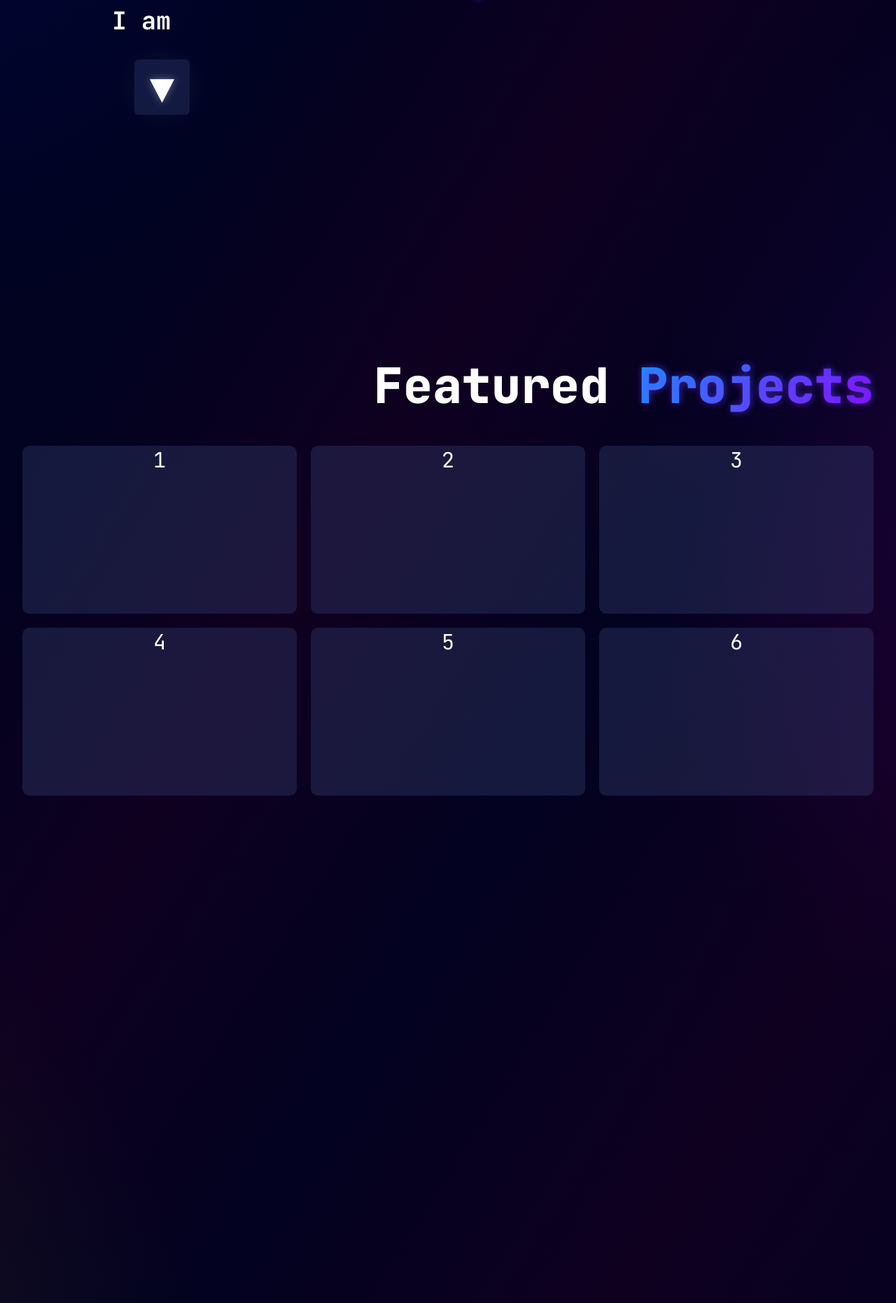
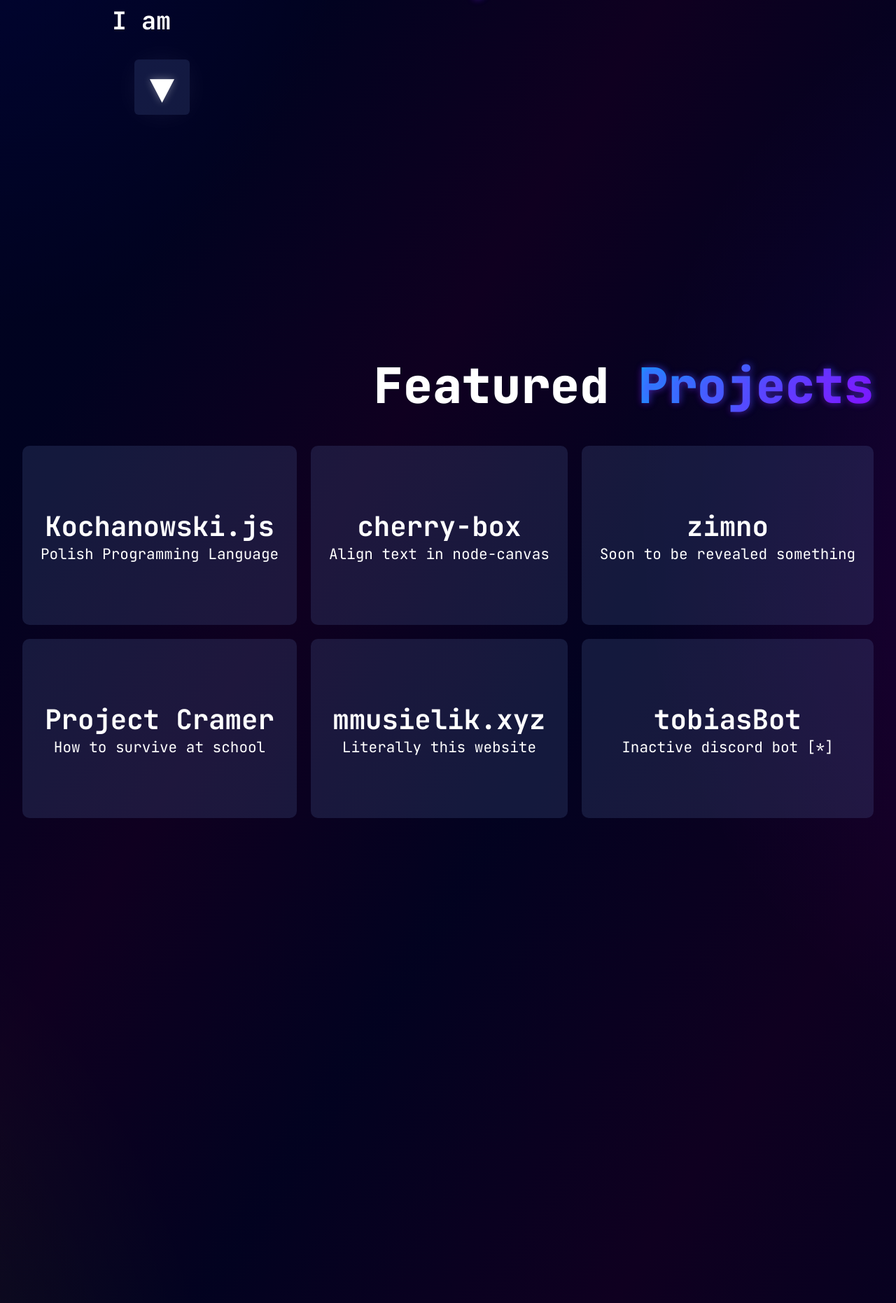
Before and after one commit to CheryX/mmusielik.xyz, a Jekyll site: the page built from index.md, in a window 1280 px wide. Shown: the part 395-2257 px from the top of the page at 70% size. Built offline with Jekyll 4.4.1, drawn with Linux system fonts in a browser that asks for light colours.

Commit message:
Finishing projects section*

```diff
--- /dev/null
+++ b/_includes/project.html
@@ -0,0 +1,11 @@
+{% if include.disabled == "true" %}
+<a onclick="customAlert('This project has been abonded and it\'s code is private')">
+{% else %}
+<a href={{ include.link }} target="_blank">
+{% endif %}
+
+    <div class="item show-on-scroll">
+        <h1>{{ include.title }}</h1>
+        <summary>{{ include.content }}</summary>
+    </div>
+</a>
--- a/_layouts/landing.html
+++ b/_layouts/landing.html
@@ -15,9 +15,6 @@
 	</head>
 
 	<body>
-
-		<!-- Add social links in the top right corner -->
-		<!-- Note to self: Please don't forget to do this when you commit at 4am :) -->
 
 		{% include header.html %}
 
@@ -38,7 +35,7 @@
 					<h2 class="subtitle"><span order="3" class="tp">I am </span> <span order="4" class="tp tp-or tp-loop cheryx text-anim">a programmer|a student|bored</span></h2>
 				</div>
 
-				<!-- Bravo six. Going *down* -->
+				<!-- Bravo six. Scrolling down -->
 				<div id="scrollDown" onclick="window.scrollBy(0, window.innerHeight/2)">
 					<span>▼</span>
 				</div>
@@ -60,12 +57,12 @@
 			<h1 class="title" style="text-align: right;">Featured <span class="cheryx text-anim">Projects</span></h1>
 
 			<div class="projects">
-				<div class="item show-on-scroll">1</div>
-				<div class="item show-on-scroll">2</div>
-				<div class="item show-on-scroll">3</div>
-				<div class="item show-on-scroll">4</div>
-				<div class="item show-on-scroll">5</div>
-				<div class="item show-on-scroll">6</div>
+				{% include project.html link="https://github.com/cheryx/kochanowski.js" title="Kochanowski.js" content="Polish Programming Language" %}
+				{% include project.html link="https://github.com/cheryx/cherry-box" title="cherry-box" content="Align text in node-canvas" %}
+				{% include project.html disabled="true" link="/" title="zimno" content="Soon to be revealed something" %}
+				{% include project.html link="https://c.mmusielik.xyz" title="Project Cramer" content="How to survive at school" %}
+				{% include project.html link="/" title="mmusielik.xyz" content="Literally this website" %}
+				{% include project.html disabled="true" link="/" title="tobiasBot" content="Inactive discord bot [*]" %}
 			</div>
 
 		</section>
--- a/scripts/extras.js
+++ b/scripts/extras.js
@@ -60,6 +60,7 @@ toAnimateElements.forEach(e => {
 
     new IntersectionObserver(entries => {
         e.classList.toggle( 'visible', entries[0].isIntersecting );
+        // e.classList.toggle( 'visible', true );
     }).observe( e );
 
 });
--- a/styles/colors.css
+++ b/styles/colors.css
@@ -209,13 +209,13 @@ body {
 }
 
 .alert {
-  background-color: #afaf165e;
+  background-color: #4a411cc5;
   border-left: #ffff00 8px solid;
   transition-duration: 200ms;
   opacity: 0;
 }
 
-.projects > div {
+.item {
   background-color: #607abc30;
   text-align: center;
   font-size: 30px;
--- a/styles/landing.css
+++ b/styles/landing.css
@@ -122,7 +122,7 @@ h3 {
   }
 }
 
-.projects > div {
+.item {
   min-height: 8em;
 }
 
@@ -157,3 +157,31 @@ h3 {
 #socials > a > div > img {
   height: 1em;
 }
+
+.item {
+  display: flex;
+  flex-direction: column;
+  justify-content: center;
+  padding: 0.5rem 1rem;
+
+  color: white;
+  transition: 200ms;
+  cursor: pointer;
+}
+
+.item:hover {
+  transform: scale(1.01);
+  color: #e7d3ff;
+}
+
+.projects > a {
+  text-decoration: none;
+}
+
+.item > h1 {
+  font-size: 1.3em;
+}
+
+.item > summary {
+  font-size: 0.7em;
+}
```
